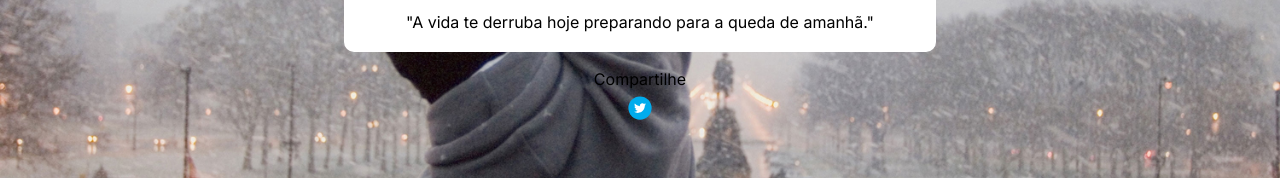
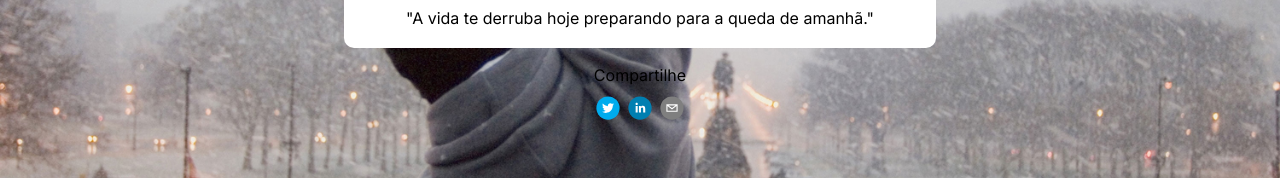
Before and after one commit to X5GuilhermeBR/iluda-me, a Next.js app: page / in a window 1280 px wide. Shown: the part 408-586 px from the top of the page. Built offline with nearby package versions, Linux system fonts and the light colour scheme.

Commit message:
add share button

```diff
--- a/src/app/page.jsx
+++ b/src/app/page.jsx
@@ -13,6 +13,12 @@ import Button from '../components/Button/index'
 import {
   TwitterShareButton,
   TwitterIcon,
+  FacebookShareButton,
+  FacebookIcon,
+  LinkedinShareButton,
+  LinkedinIcon,
+  EmailShareButton,
+  EmailIcon,
 } from "react-share";
 
 const Home = () => {
@@ -65,13 +71,29 @@ const Home = () => {
       </Box>
       <SocialMedias>
       <span>Compartilhe</span>
+      <div>
       <TwitterShareButton
               title={`${quote}
               \nvia: `}
-              url={"https://ilude.me"}
+              url={"https://iluda-me-x5guilhermebr.vercel.app"}
             >
               <TwitterIcon size={24} round />
       </TwitterShareButton>
+      <LinkedinShareButton
+        url={"https://iluda-me-x5guilhermebr.vercel.app"}
+        source={"Ilude.me"}
+        title={`${quote}
+        \nvia: `}
+        summary={quote}
+      >
+        <LinkedinIcon size={24} round/>
+      </LinkedinShareButton>
+      <EmailShareButton
+      subject="Frase do dia - Ilude.me"
+      body={quote} >
+        <EmailIcon size={24} round/>
+      </EmailShareButton>
+      </div>
       </SocialMedias>
     </Main>
     <Footer>Desenvolvido com muita desgraça por <a href="https://bio.site/_otaldogui" target="_blank">@otaldogui__</a></Footer>
--- a/src/app/styles.js
+++ b/src/app/styles.js
@@ -90,6 +90,16 @@ export const SocialMedias = styled.div`
   span {
     padding: 7px;
   }
+
+  div {
+    display: flex;
+    align-items: center;
+    justify-content: center;
+
+    svg {
+      margin: 4px;
+    }
+  }
 `;
 
 export const Footer = styled.p`
```
